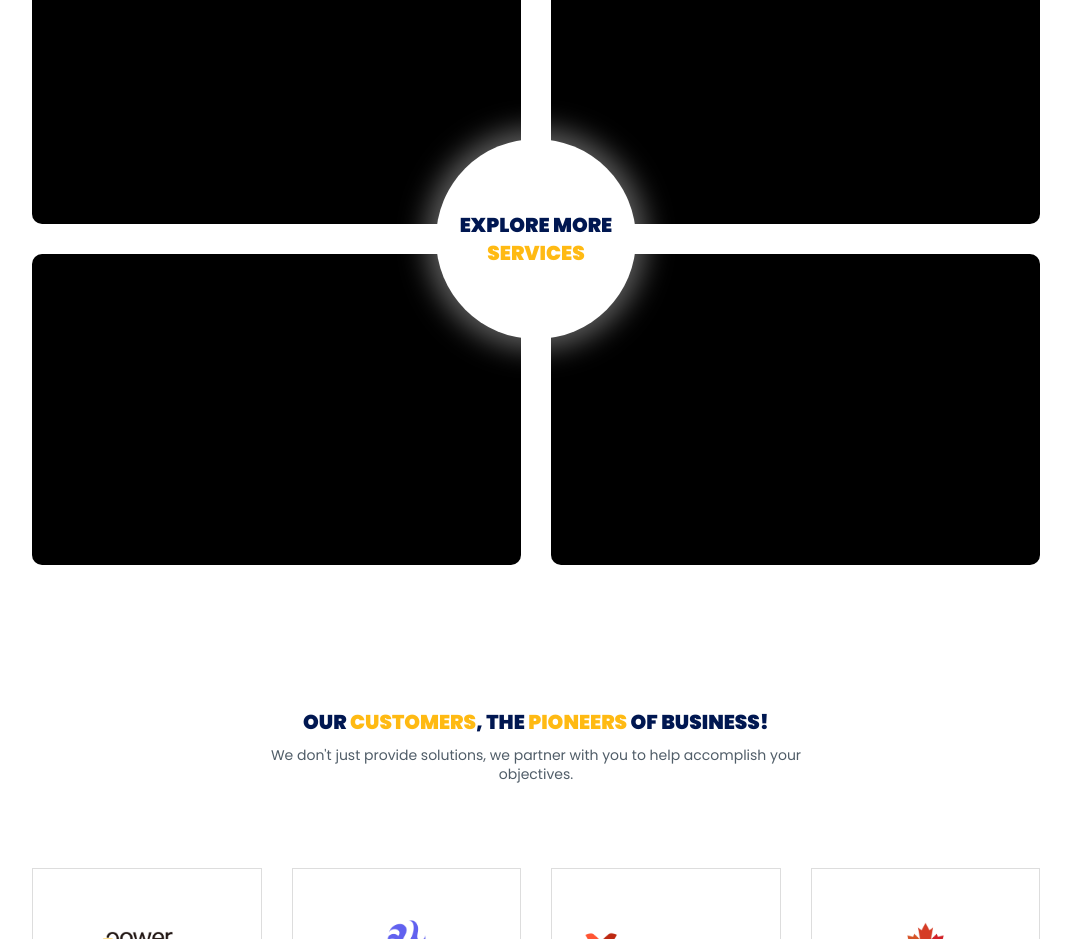
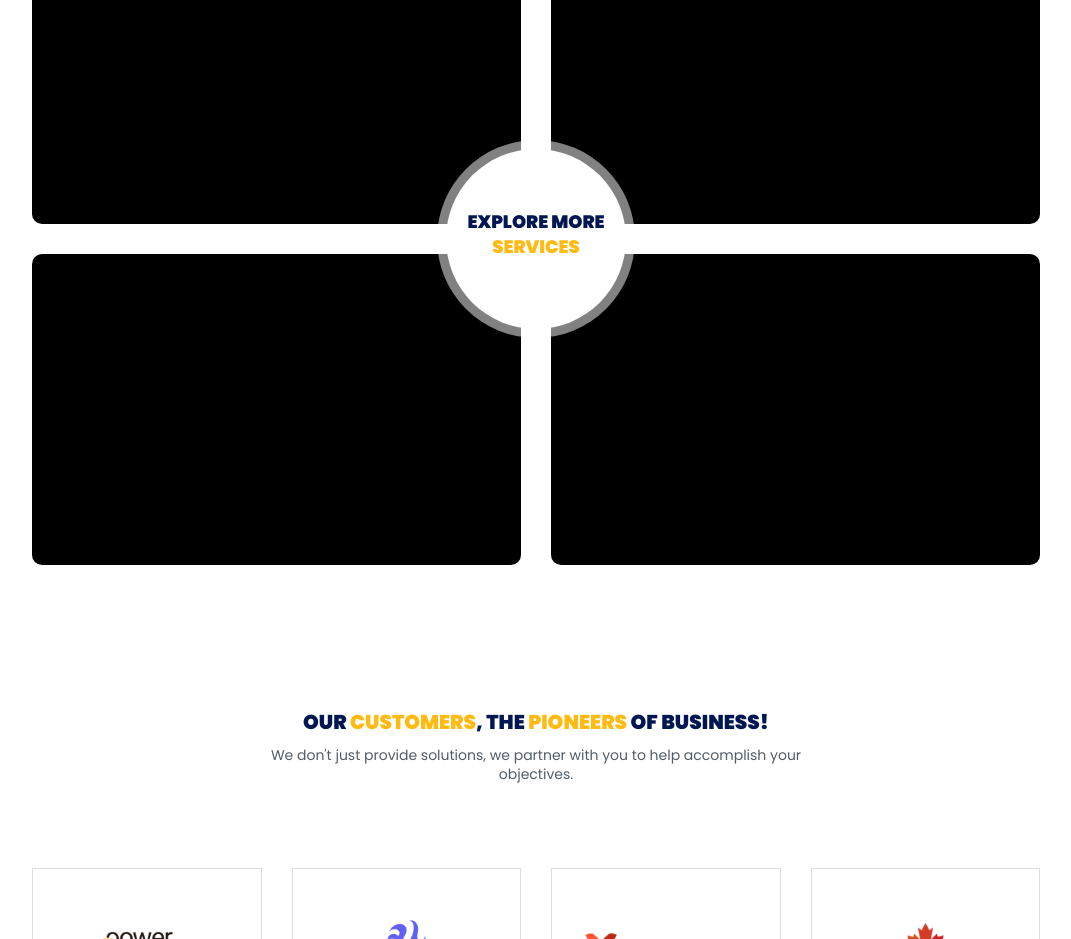
Before and after one commit to maxime-dot/website3, a Next.js app: page / in a window 1280 px wide. Shown: the part 2600-3539 px from the top of the page, without its empty margins (104-1175 px from the left). Built offline with nearby package versions, Linux system fonts and the light colour scheme.

Commit message:
feat: add animation button

```diff
--- a/src/components/sections/main-services/MainServices.tsx
+++ b/src/components/sections/main-services/MainServices.tsx
@@ -5,6 +5,8 @@ import {LazyMotion, domAnimation, m, motion} from "framer-motion";
 import {titleAnimation} from "@/animation/animation";
 import ServiceCard from "@/components/services-card/ServiceCard";
 import {useRouter} from "next/navigation";
+import {FontAwesomeIcon} from "@fortawesome/react-fontawesome";
+import {faArrowRight, faMouse} from "@fortawesome/free-solid-svg-icons";
 const MainServices: React.FC = () => {
   const router = useRouter();
   return (
@@ -45,10 +47,11 @@ const MainServices: React.FC = () => {
         <ServiceCard />
         <button
           type="button"
-          className="btn-explore-services akata-title-medium"
+          className="btn-explore-services akata-title-medium d-flex-center flex-col"
           onClick={() => router.push("/services")}
         >
           EXPLORE MORE <span>SERVICES</span>
+          <FontAwesomeIcon icon={faMouse} className="mouse-icon" />
         </button>
       </div>
     </section>
--- a/src/components/sections/main-services/main-services.scss
+++ b/src/components/sections/main-services/main-services.scss
@@ -25,18 +25,32 @@
       top: calc(50% - 100px);
       left: calc(50% - 100px);
       transition: all 0.2s ease;
-      animation: desapear 2s linear infinite;
+      animation: fade-shadow-white 2s linear infinite;
+      padding-top: 10px;
+      transform: scale(0.9);
+      .mouse-icon {
+        display: block;
+        transform: translateY(35px);
+        transition: all 0.2s ease-in-out;
+        opacity: 0;
+      }
+
       span {
         transition: all 0.4s ease;
       }
       &:active {
-        transform: scale(0.9);
+        transform: scale(0.8);
       }
 
       &:hover {
         background: var(--goavana-yellow);
         color: var(--goavana-blue);
-        transform: scale(1.05);
+        animation: fade-shadow-yellow 2s linear infinite;
+
+        .mouse-icon {
+          opacity: 1;
+          transform: translateY(15px);
+        }
         span {
           color: var(--goavana-blue);
         }
@@ -45,18 +59,39 @@
   }
 }
 
-@keyframes desapear {
+@keyframes fade-shadow-white {
   0% {
+    box-shadow: 0 0 0 0 rgba(255, 255, 255, 0);
+  }
+  25% {
     box-shadow: 0 0 0px 10px rgba(255, 255, 255, 0);
   }
   50% {
-    box-shadow: 0 0 30px 10px rgba(255, 255, 255, 0.4);
-  }
-  70% {
     box-shadow: 0 0 0px 10px rgba(255, 255, 255, 0.6);
   }
+  75% {
+    box-shadow: 0 0 30px 20px rgba(255, 255, 255, 0.4);
+  }
   100% {
-    box-shadow: 0 0 0px 10px rgba(255, 255, 255, 0);
+    box-shadow: 0 0 40px 40px rgba(255, 255, 255, 0);
+  }
+}
+
+@keyframes fade-shadow-yellow {
+  0% {
+    box-shadow: 0 0 0 0 rgba(255, 185, 20, 0);
+  }
+  25% {
+    box-shadow: 0 0 0px 10px rgba(255, 185, 20, 0);
+  }
+  50% {
+    box-shadow: 0 0 0px 10px rgba(255, 185, 20, 0.6);
+  }
+  75% {
+    box-shadow: 0 0 30px 20px rgba(255, 185, 20, 0.4);
+  }
+  100% {
+    box-shadow: 0 0 40px 40px rgba(255, 185, 20, 0);
   }
 }
 
```
